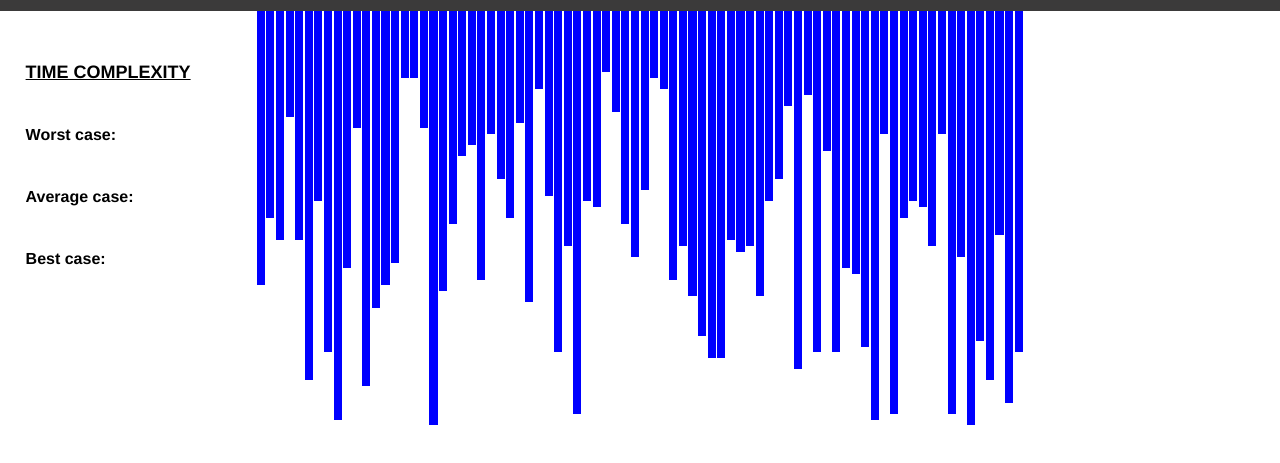
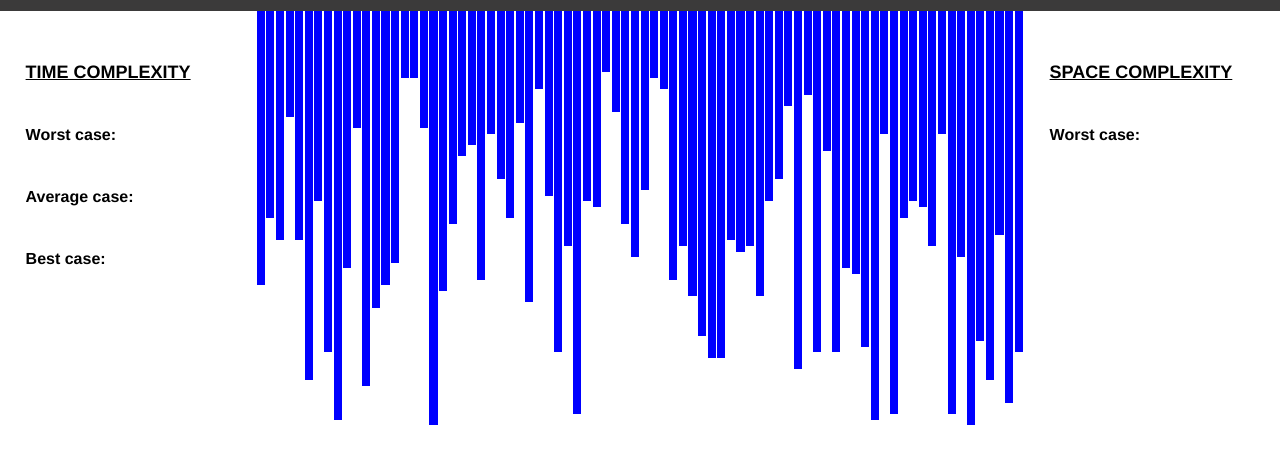
Before and after one commit to anurag22485/Sorting-Visualizer, a plain HTML site: page index.html in a window 1280 px wide. Shown: the part 155-618 px from the top of the page. Drawn offline with Linux system fonts and the light colour scheme.

Commit message:
Update index.html

```diff
--- a/index.html
+++ b/index.html
@@ -69,7 +69,7 @@
 
         </div>
 
-<!--         <div id="Info_Cont2">
+        <div id="Info_Cont2">
 
             <h3>SPACE COMPLEXITY</h3>
 
@@ -82,7 +82,7 @@
 
             </div>
 
-        </div> -->
+        </div>
 
     </section>
 
```
